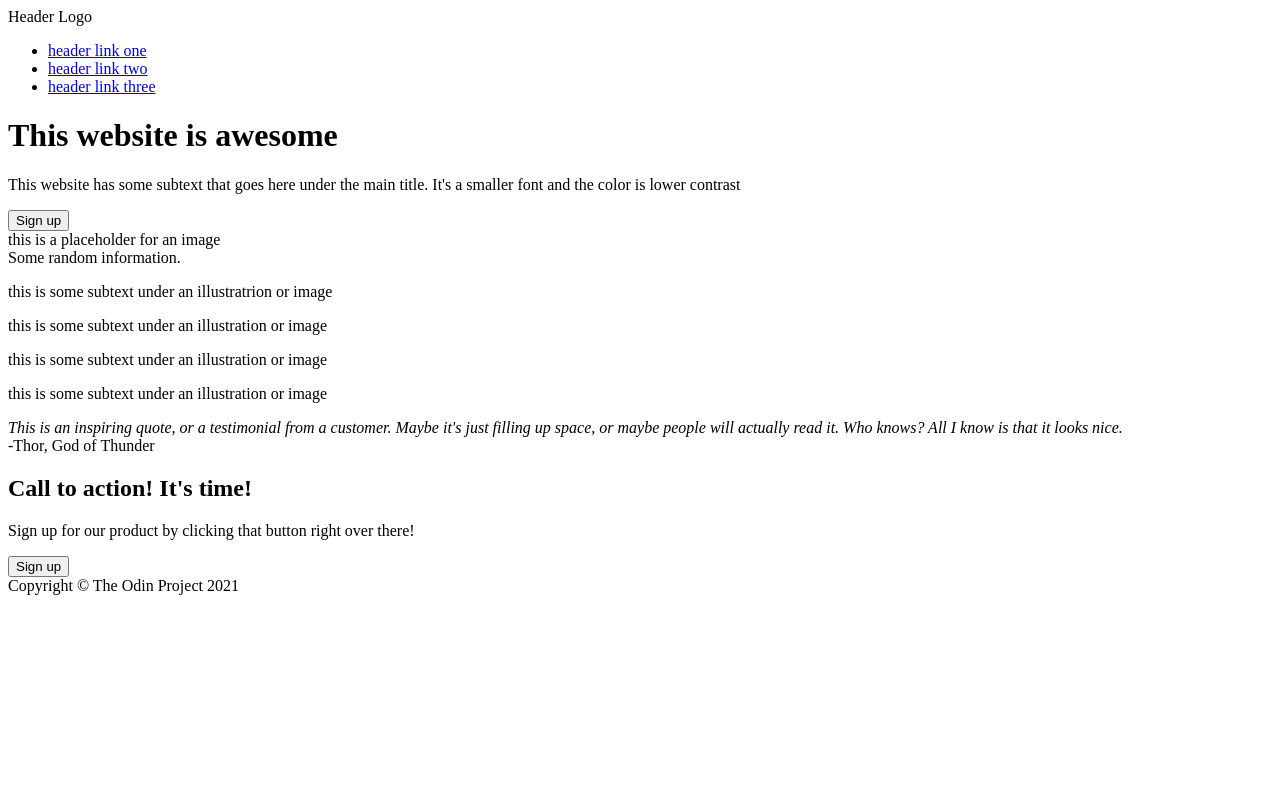
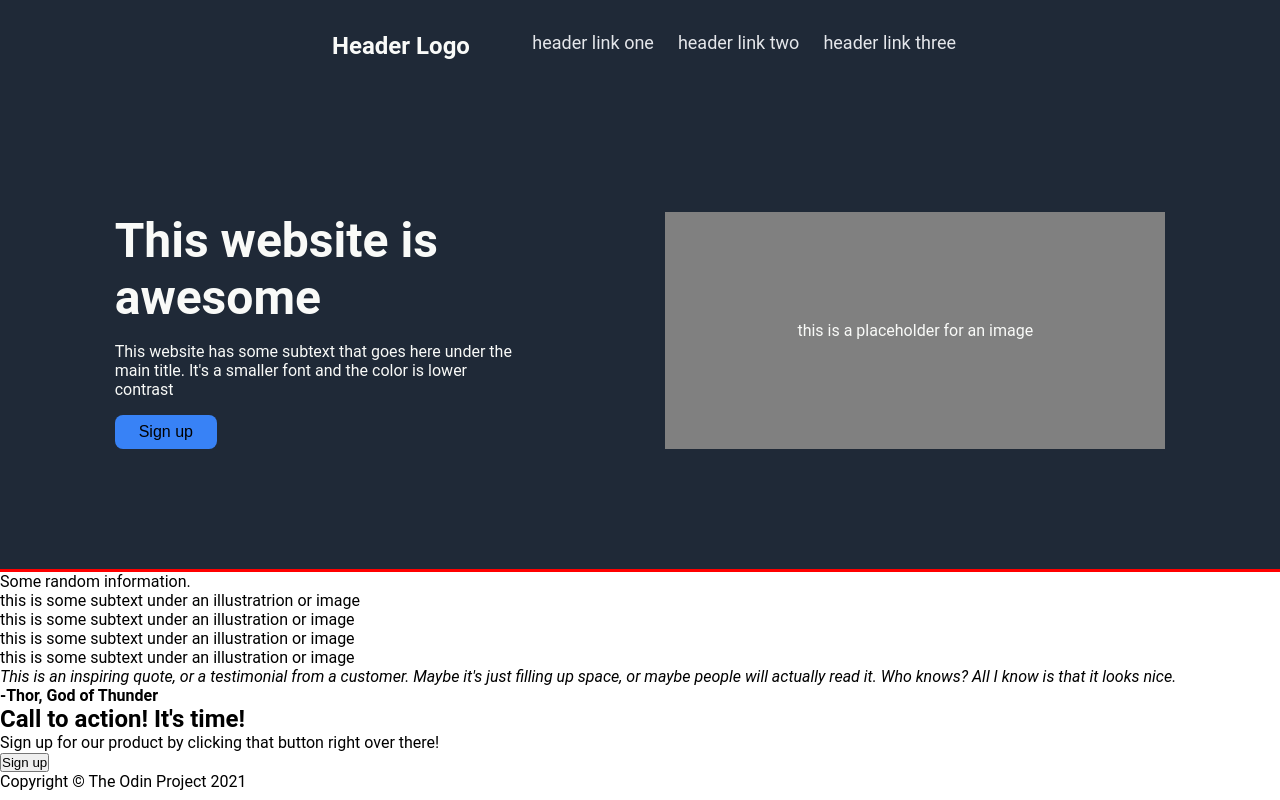
Before and after one commit to Zilphixx/landing-page, a plain HTML site: page index.html in a window 1280 px wide. Drawn offline with Linux system fonts and the light colour scheme.

Commit message:
Added styles to header and section one of the page

```diff
--- a/index.html
+++ b/index.html
@@ -50,7 +50,7 @@
             <div class="quotes"><em>This is an inspiring quote, or a testimonial from a customer.
                 Maybe it's just filling up space, or maybe people will actually read it. Who knows?
                 All I know is that it looks nice.</em></div>
-            <div class="author">-Thor, God of Thunder</div>
+            <div class="author"><strong>-Thor, God of Thunder</strong></div>
         </div>
         <div class="section-four">
             <div class="call-container">
--- a/style.css
+++ b/style.css
@@ -0,0 +1,83 @@
+*,
+*::before,
+*::after {
+    box-sizing: border-box;
+    margin: 0;
+    padding: 0;
+}
+
+body {
+    margin: 0;
+    padding: 0;
+    font-family: Roboto, sans-serif;
+    display: flex;
+    flex-direction: column;
+}
+
+.header {
+    display: flex;
+    justify-content: space-between;
+    background-color: #1F2937;
+    padding: 32px;
+}
+
+.header-logo {
+    font-size: 24px;
+    color: #F9FAF8;
+    font-weight: bold;
+    margin-left: 300px;
+}
+
+.nav-links ul {
+    display: flex;
+    list-style: none;
+    margin-right: 280px;
+    padding: 0;
+}
+
+.nav-links a {
+    text-decoration: none;
+    font-size: 18px;
+    color: #E5E7EB;
+    padding: 12px;
+}
+
+.section-one {
+    margin: 0;
+    background-color: #1F2937;
+    color: #F9FAF8;
+    display: flex;
+    justify-content: space-evenly;
+    gap: 36px;
+    padding: 120px 0;
+    border-bottom: 3px solid red;
+}
+
+.page-content {
+    width: 400px;
+}
+
+.page-content h1 {
+    font-size: 48px;
+    margin-bottom: 16px;
+}
+
+.page-content p {
+    margin-bottom: 16px;
+}
+
+.page-content button {
+    font-size: 16px;
+    background-color: #3882F6;
+    padding: 8px 24px;
+    border: none;
+    border-radius: 8px;
+}
+
+.image-container {
+    width: 500px;
+    background-color: gray;
+    display: flex;
+    justify-content: center;
+    align-items: center;
+}
```
